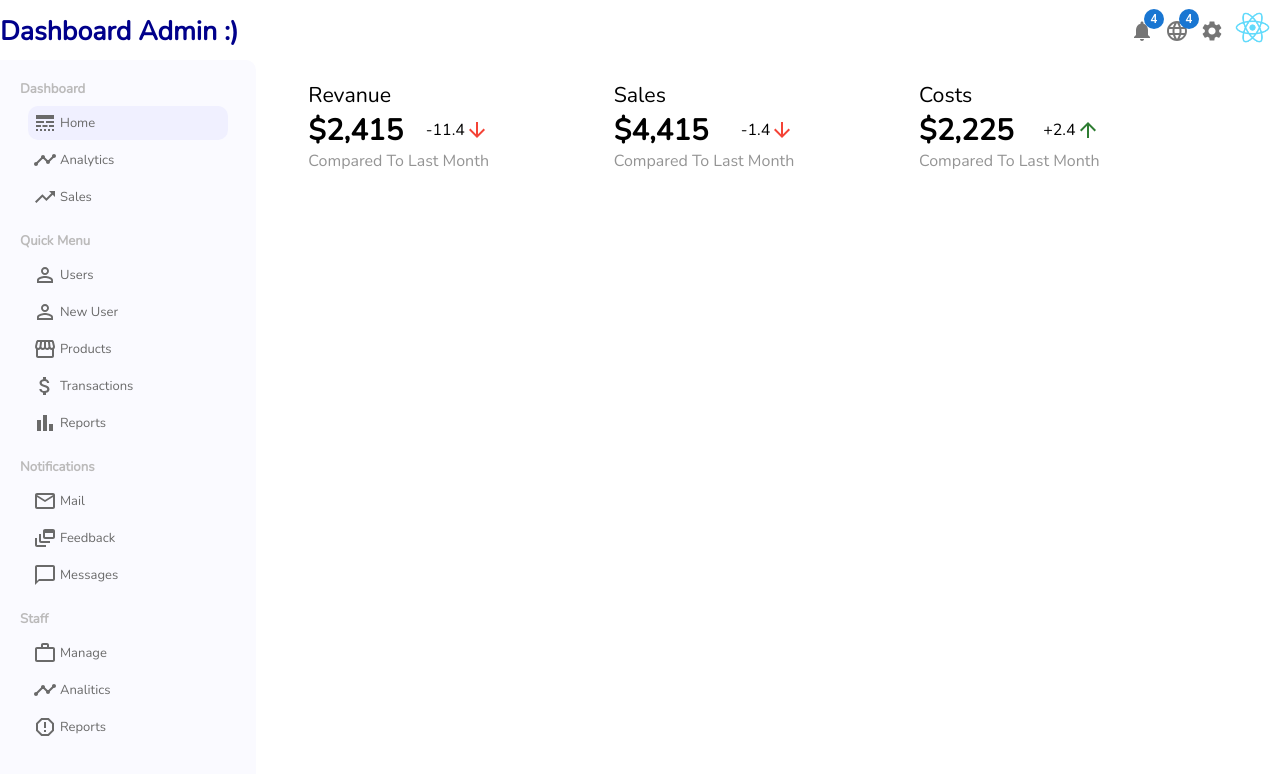
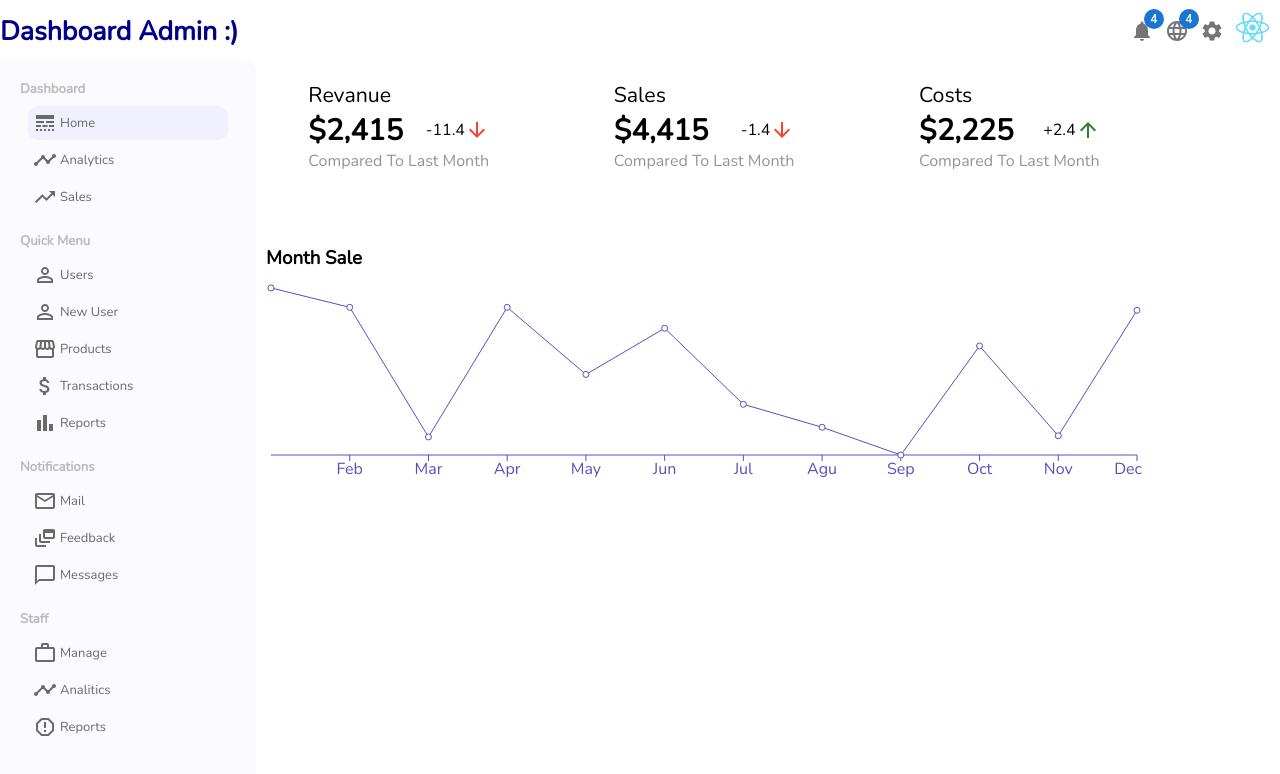
Before and after one commit to AmirHosein-Zare/Dashboard, a React (Create React App) app: page / in a window 1280 px wide. Shown: the top 774 px of the page. Built offline with nearby package versions, Linux system fonts and the light colour scheme.

Commit message:
finish chart

```diff
--- a/src/components/Chart/Chart.css
+++ b/src/components/Chart/Chart.css
@@ -0,0 +1,3 @@
+.chart{
+    margin: 5px 10px;
+}
--- a/src/components/Chart/Chart.jsx
+++ b/src/components/Chart/Chart.jsx
@@ -1,8 +1,26 @@
 import React from 'react'
 import './Chart.css'
+import {
+    ResponsiveContainer,
+    LineChart,
+    Line,
+    XAxis,
+    CartesianGrid,
+    Tooltip
+} from 'recharts'
 
-export default function Chart() {
+export default function Chart({title, data, dataKey, grid}) {
   return (
-    <div>Chart</div>
+    <div className='chart'>
+        <h3 className="chartTitle">{title}</h3>
+        <ResponsiveContainer width="100%" aspect={4}>
+            <LineChart data={data}>
+                <XAxis dataKey="name" stroke="#5550bd"/>
+                <Line dataKey={dataKey} stroke="#5550bd" />
+                <Tooltip />
+                {grid && <CartesianGrid stroke='e0dfdf' strokeDasharray="10" />}
+            </LineChart>
+        </ResponsiveContainer>
+    </div>
   )
 }
--- a/src/components/Feature/Analytics/Analytics.jsx
+++ b/src/components/Feature/Analytics/Analytics.jsx
@@ -1,6 +1,5 @@
 import React from 'react'
 import './Analytics.css'
-import AttachMoneyIcon from '@mui/icons-material/AttachMoney';
 
 export default function Analytics(props) {
   return (
--- a/src/datas.js
+++ b/src/datas.js
@@ -46,7 +46,7 @@ let xAxisData = [
     {
         "name": "Dec",
         "Sale": 97_000
-    },
+    }
 ]
 
-export default xAxisData
+export {xAxisData}
--- a/src/pages/home/Home.js
+++ b/src/pages/home/Home.js
@@ -1,9 +1,14 @@
 import React from 'react'
 import './Home.css'
 import Feature from '../../components/Feature/Feature'
+import Chart from '../../components/Chart/Chart'
+import {xAxisData} from './../../datas'
 
 export default function Home() {
   return (
-    <Feature />
+    <div className='home'>
+      <Feature />
+      <Chart grid title='Month Sale' data={xAxisData} dataKey='Sale' />
+    </div>
   )
 }
```
